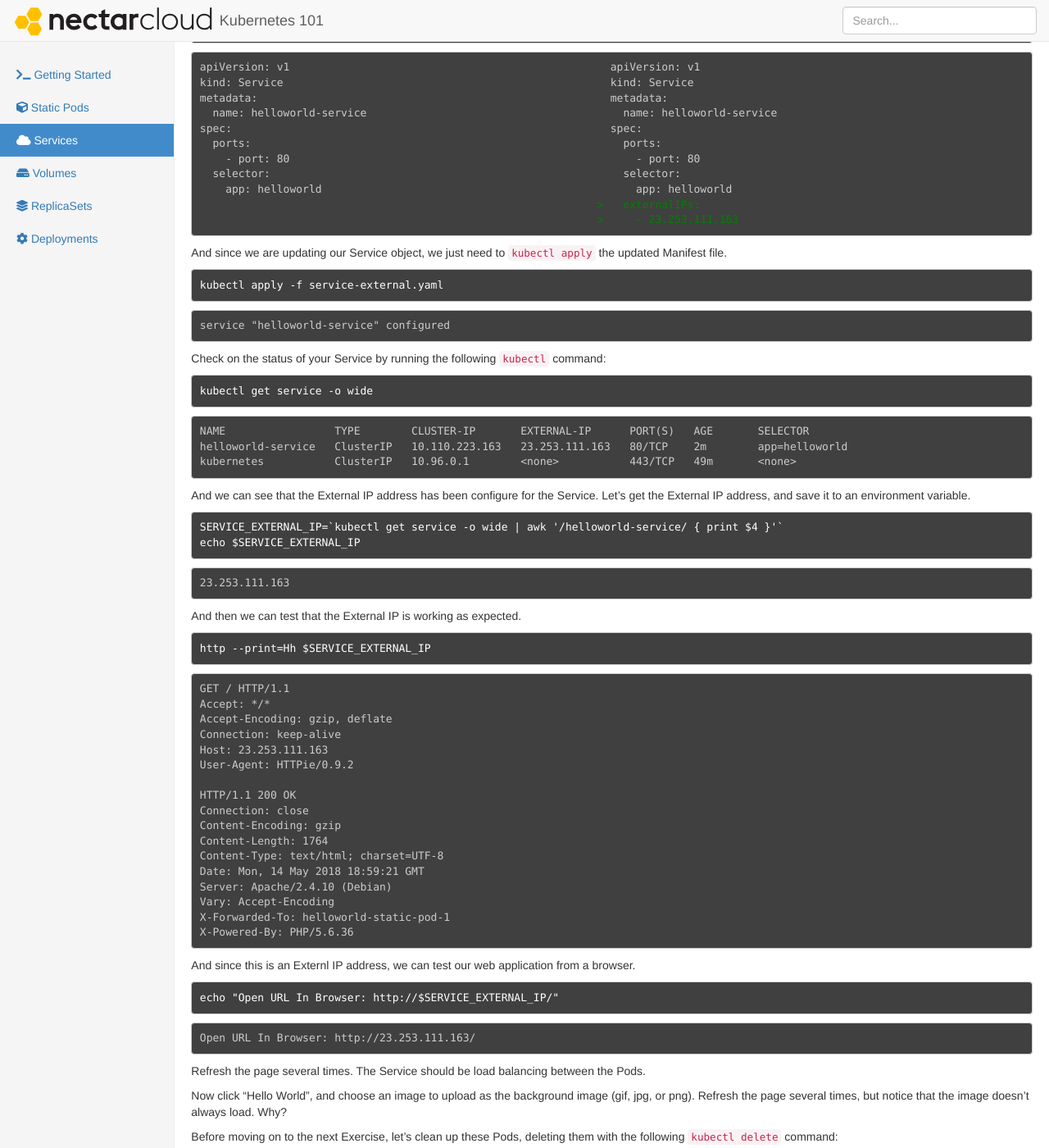
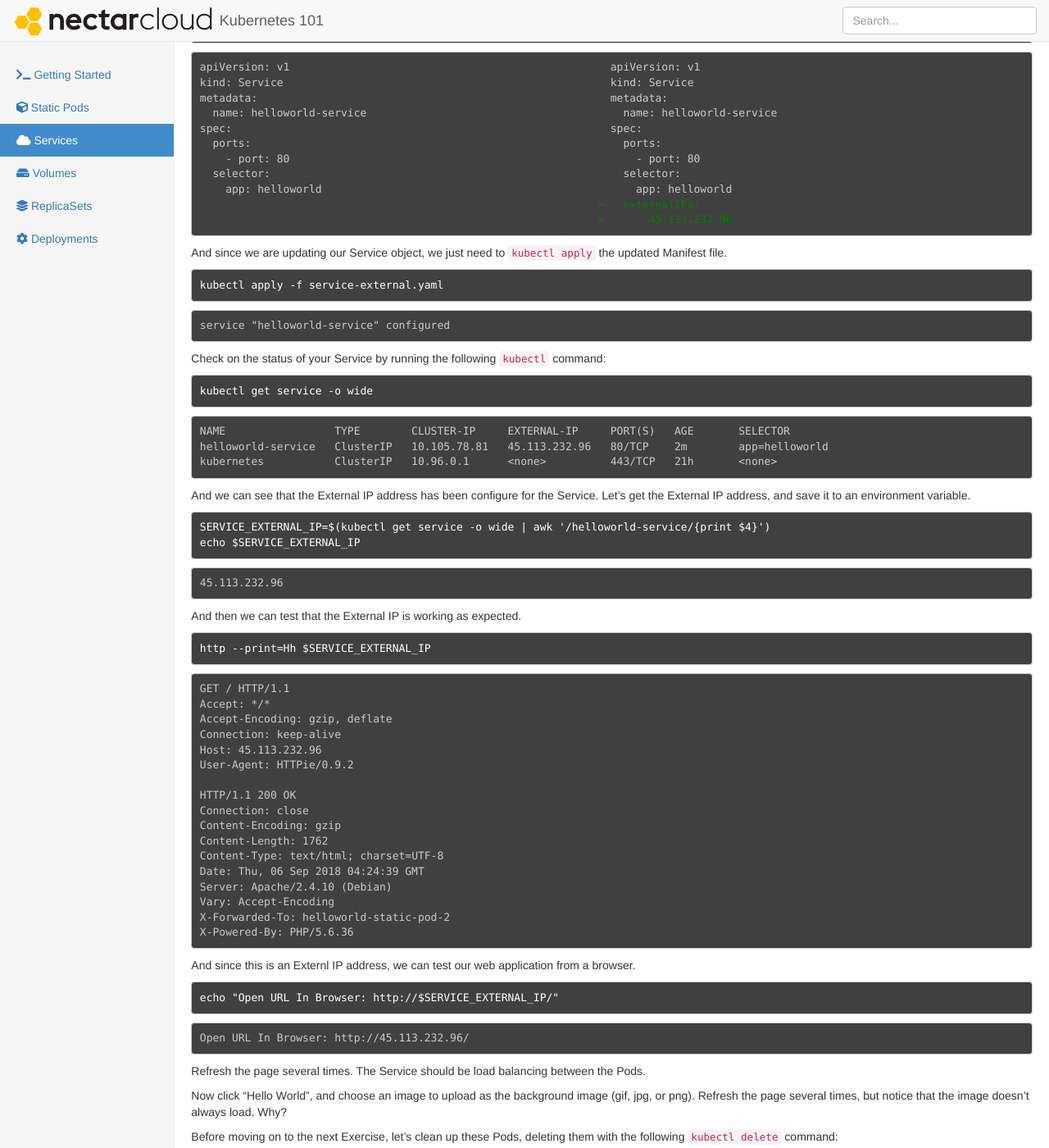
Before and after one commit to NeCTAR-RC/kubernetes-101-web, a Jekyll site: the page built from services.md, in a window 1280 px wide and 1400 px high, scrolled down 2516 px. Shown: the whole window at 82% size. Built offline with Jekyll 4.4.1, drawn with Linux system fonts in a browser that asks for light colours; nearby versions of some CDN libraries; some of the changed text lies outside the part shown.

Commit message:
Minor updates for output

````diff
--- a/services.md
+++ b/services.md
@@ -38,12 +38,12 @@ grep metadata -A 3 ~/lab/exercise-1/static-pod-*.yaml
 ```
 
 <pre>
-<span style="color:pink;">/home/ubuntu/lab/exercise-1/static-pod-1.yaml</span><span style="color:teal;">:</span><span style="color:red;font-weight:bold;">metadata</span>:
+<span style="color:pink;">/home/ubuntu/lab/exercise-1/static-pod-1.yaml</span><span style="color:teal;">:</span><span style="color:red;">metadata</span>:
 <span style="color:pink;">/home/ubuntu/lab/exercise-1/static-pod-1.yaml</span><span style="color:teal;">-</span>  name: helloworld-static-pod-1
 <span style="color:pink;">/home/ubuntu/lab/exercise-1/static-pod-1.yaml</span><span style="color:teal;">-</span>  labels:
 <span style="color:pink;">/home/ubuntu/lab/exercise-1/static-pod-1.yaml</span><span style="color:teal;">-</span>    app: helloworld
 <span style="color:teal;">--</span>
-<span style="color:pink;">/home/ubuntu/lab/exercise-1/static-pod-2.yaml</span><span style="color:teal;">:</span><span style="color:red;font-weight:bold;">metadata</span>:
+<span style="color:pink;">/home/ubuntu/lab/exercise-1/static-pod-2.yaml</span><span style="color:teal;">:</span><span style="color:red;">metadata</span>:
 <span style="color:pink;">/home/ubuntu/lab/exercise-1/static-pod-2.yaml</span><span style="color:teal;">-</span>  name: helloworld-static-pod-2
 <span style="color:pink;">/home/ubuntu/lab/exercise-1/static-pod-2.yaml</span><span style="color:teal;">-</span>  labels:
 <span style="color:pink;">/home/ubuntu/lab/exercise-1/static-pod-2.yaml</span><span style="color:teal;">-</span>    app: helloworld
@@ -67,7 +67,7 @@ kubectl get service -o wide
 
 ```console
 NAME                 TYPE        CLUSTER-IP       EXTERNAL-IP   PORT(S)   AGE       SELECTOR
-helloworld-service   ClusterIP   10.110.223.163   <none>        80/TCP    18s       app=helloworld
+helloworld-service   ClusterIP   10.105.78.81     <none>        80/TCP    18s       app=helloworld
 kubernetes           ClusterIP   10.96.0.1        <none>        443/TCP   46m       <none>
 ```
 
@@ -86,7 +86,7 @@ Labels:            <none>
 Annotations:       kubectl.kubernetes.io/last-applied-configuration=...
 Selector:          app=helloworld
 Type:              ClusterIP
-IP:                10.110.223.163
+IP:                10.105.78.81
 Port:              <unset>  80/TCP
 TargetPort:        80/TCP
 Endpoints:         10.244.1.2:80,10.244.2.2:80
@@ -97,7 +97,7 @@ Events:            <none>
 Let's get the Service IP address, and save it to an environment variable.
 
 ```
-SERVICE_CLUSTER_IP=`kubectl get service -o wide | awk '/helloworld-service/ { print $3 }'`
+SERVICE_CLUSTER_IP=$(kubectl get service -o wide | awk '/helloworld-service/{print $3}')
 echo $SERVICE_CLUSTER_IP
 ```
 
@@ -154,7 +154,7 @@ ifdata -pa eth0
 ```
 
 ```console
-23.253.111.163
+45.113.232.96
 ```
 
 We will use this IP address as the External IP address of our Service. The `service-external.yaml` Manifest file has been updated to include the `externalIps` attribute. You can see these changes by running the following command:
@@ -174,7 +174,7 @@ spec:                                                           spec:
   selector:                                                       selector:
     app: helloworld                                                 app: helloworld
 <span style="color:green;">                                                              &gt;   externalIPs:</span>
-<span style="color:green;">                                                              &gt;     - 23.253.111.163</span>
+<span style="color:green;">                                                              &gt;     - 45.113.232.96</span>
 </pre>
 
 And since we are updating our Service object, we just need to `kubectl apply` the updated Manifest file.
@@ -194,20 +194,20 @@ kubectl get service -o wide
 ```
 
 ```console
-NAME                 TYPE        CLUSTER-IP       EXTERNAL-IP      PORT(S)   AGE       SELECTOR
-helloworld-service   ClusterIP   10.110.223.163   23.253.111.163   80/TCP    2m        app=helloworld
-kubernetes           ClusterIP   10.96.0.1        <none>           443/TCP   49m       <none>
+NAME                 TYPE        CLUSTER-IP     EXTERNAL-IP     PORT(S)   AGE       SELECTOR
+helloworld-service   ClusterIP   10.105.78.81   45.113.232.96   80/TCP    2m        app=helloworld
+kubernetes           ClusterIP   10.96.0.1      <none>          443/TCP   21h       <none>
 ```
 
 And we can see that the External IP address has been configure for the Service. Let's get the External IP address, and save it to an environment variable.
 
 ```
-SERVICE_EXTERNAL_IP=`kubectl get service -o wide | awk '/helloworld-service/ { print $4 }'`
+SERVICE_EXTERNAL_IP=$(kubectl get service -o wide | awk '/helloworld-service/{print $4}')
 echo $SERVICE_EXTERNAL_IP
 ```
 
 ```console
-23.253.111.163
+45.113.232.96
 ```
 
 And then we can test that the External IP is working as expected.
@@ -221,18 +221,18 @@ GET / HTTP/1.1
 Accept: */*
 Accept-Encoding: gzip, deflate
 Connection: keep-alive
-Host: 23.253.111.163
+Host: 45.113.232.96
 User-Agent: HTTPie/0.9.2
 
 HTTP/1.1 200 OK
 Connection: close
 Content-Encoding: gzip
-Content-Length: 1764
+Content-Length: 1762
 Content-Type: text/html; charset=UTF-8
-Date: Mon, 14 May 2018 18:59:21 GMT
+Date: Thu, 06 Sep 2018 04:24:39 GMT
 Server: Apache/2.4.10 (Debian)
 Vary: Accept-Encoding
-X-Forwarded-To: helloworld-static-pod-1
+X-Forwarded-To: helloworld-static-pod-2
 X-Powered-By: PHP/5.6.36
 ```
 
@@ -243,7 +243,7 @@ echo "Open URL In Browser: http://$SERVICE_EXTERNAL_IP/"
 ```
 
 ```console
-Open URL In Browser: http://23.253.111.163/
+Open URL In Browser: http://45.113.232.96/
 ```
 
 Refresh the page several times. The Service should be load balancing between the Pods.
````
Also changed, not shown: static-pods.md (+9 -9 lines).
